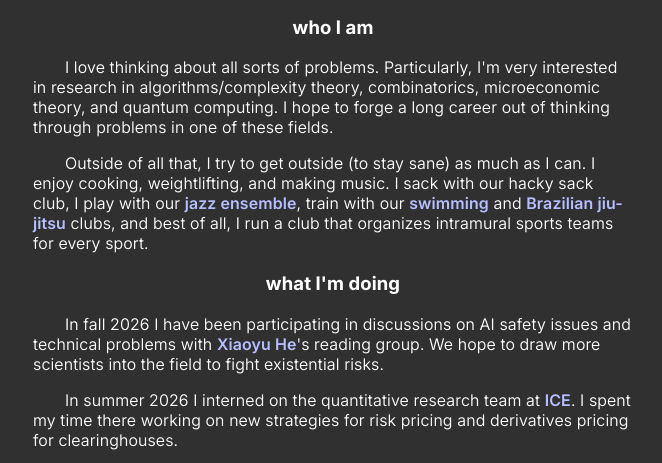
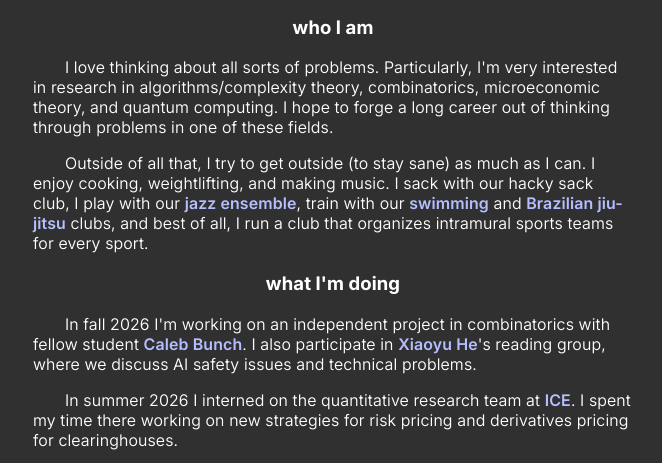
Before and after one commit to nptnl/nptnl.github.io, a plain HTML site: page index.html in a window 1280 px wide. Shown: the part 460-923 px from the top of the page, without its empty margins (307-969 px from the left). Drawn offline with Linux system fonts and the light colour scheme.

Commit message:
AI safety fix #2

```diff
--- a/index.html
+++ b/index.html
@@ -73,8 +73,8 @@
             <h3 style="text-align: center;">what I'm doing</h3>
 
             <p>
-                In fall 2026 I have been participating in discussions on AI safety issues and technical problems with <a href="https://alkjash.github.io">Xiaoyu He</a>'s reading group.
-                We hope to draw more scientists into the field to fight existential risks.
+                In fall 2026 I'm working on an independent project in combinatorics with fellow student <a href="https://www.linkedin.com/in/calebbunch/">Caleb Bunch</a>.
+                I also participate in <a href="https://alkjash.github.io">Xiaoyu He</a>'s reading group, where we discuss AI safety issues and technical problems.
             </p>
             <p>
                 In summer 2026 I interned on the quantitative research team at
```
